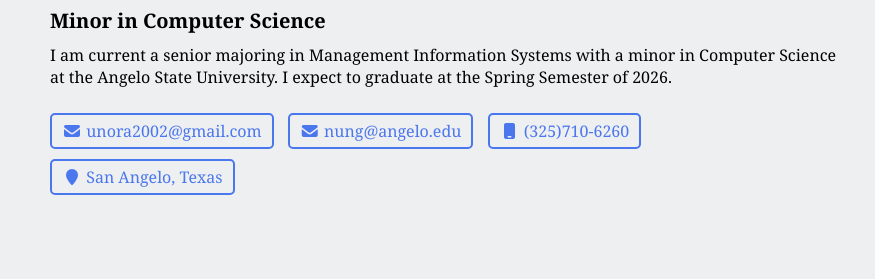
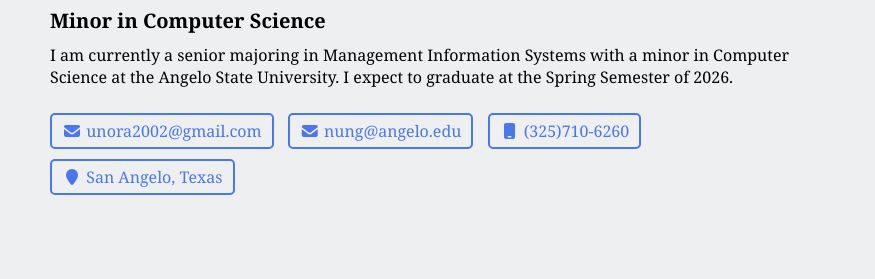
Before and after one commit to NoraUng/Personal-Portfolio, a plain HTML site: page index.html in a window 1280 px wide. Shown: the part 231-510 px from the top of the page, 0-875 px from the left. Drawn offline with Linux system fonts and the light colour scheme.

Commit message:
Add files via upload

```diff
--- a/index.html
+++ b/index.html
@@ -40,7 +40,7 @@
           <h3>Major in Management Information Systems</h3>
           <h3>Minor in Computer Science</h3>
           <p>
-            I am current a senior majoring in Management Information Systems
+            I am currently a senior majoring in Management Information Systems
             with a minor in Computer Science at the Angelo State University. I
             expect to graduate at the Spring Semester of 2026.
           </p>
```
